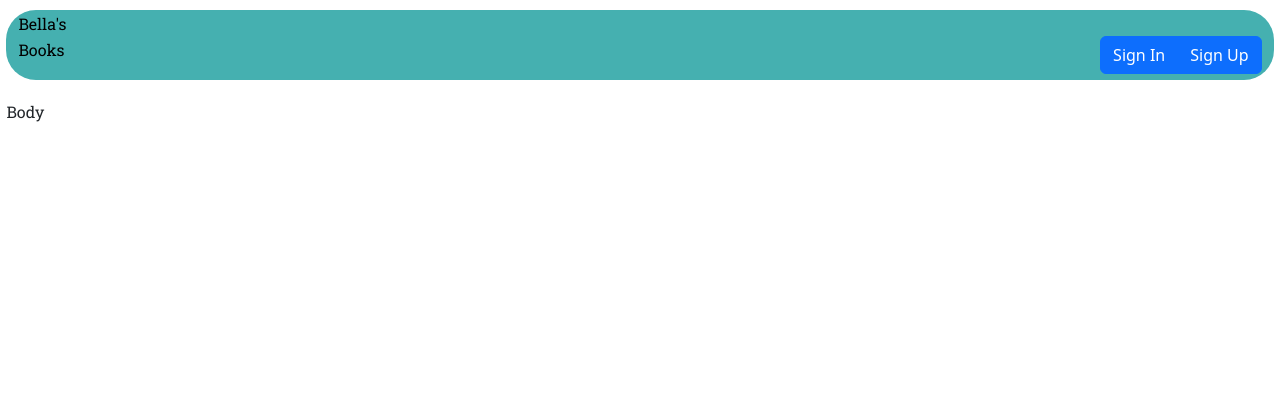
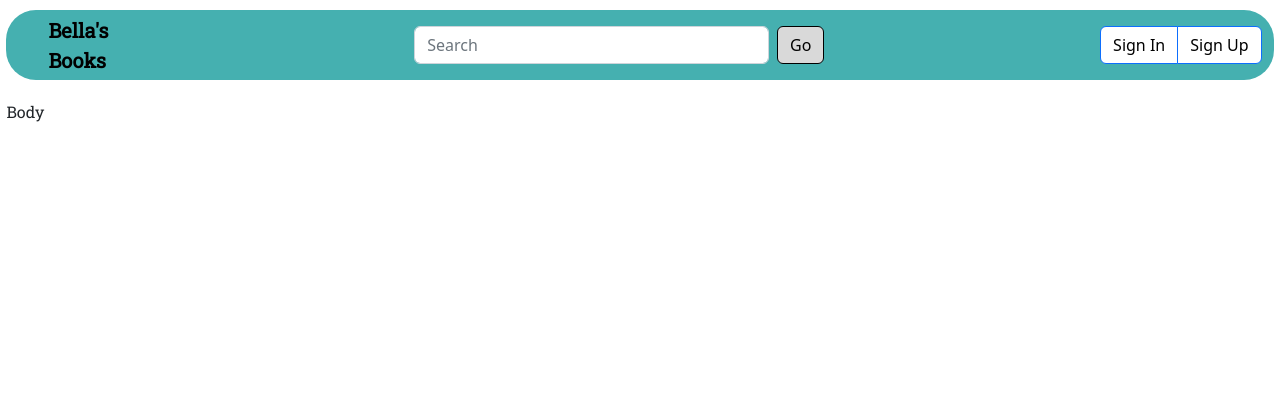
Before and after one commit to HenryW-C/bookshop, a PHP site: page /bookshop/homepage.php in a window 1280 px wide. Shown: the top 420 px of the page. Run offline with PHP 8.4, Linux system fonts and the light colour scheme.

Commit message:
redone navbr styling

```diff
--- a/basket.php
+++ b/basket.php
@@ -28,6 +28,12 @@ if (!isset($_SESSION['UserType'])) {
     <div class="navbar_top">
         <div class="container-fluid">
             <a class="logo" class="button" href="/bookshop/homepage.php">Bella's<br>Books </a>
+            <div class="search-bar">
+                <form class="d-flex">
+                <input class="form-control me-2" type="search" placeholder="Search" aria-label="Search">
+                <button class="btn btn-outline-success" type="submit">Go</button>
+                </form>
+            </div>
             <span>
             <div class="float-end">
                 <div  class="btn-group" role="group" aria-label="Basic example">
--- a/homepage.php
+++ b/homepage.php
@@ -15,7 +15,15 @@
     <!-- top navbar -->
     <div class="navbar_top">
         <div class="container-fluid">
-            <a class="logo" class="button" href="/bookshop/homepage.php">Bella's<br>Books </a>
+            <a class="logo" type="button" href="/bookshop/homepage.php">Bella's<br>Books </a>
+
+            <div class="search-bar">
+                <form class="d-flex">
+                <input class="form-control me-2" type="search" placeholder="Search" aria-label="Search">
+                <button class="btn btn-outline-success" type="submit">Go</button>
+                </form>
+            </div>
+
             <span>
             <div class="float-end">
                 <div  class="btn-group" role="group" aria-label="Basic example">
--- a/stylesheet.css
+++ b/stylesheet.css
@@ -13,8 +13,7 @@
 
 /* top navigation bar */
 .navbar_top {
-  overflow: hidden;
-  background-color: #45B0B0;
+  background-color: #45B0B0 !important;  /* Increase specificity */
   position: fixed;
   top: 10px;
   right: 0.5%;
@@ -22,6 +21,46 @@
   width: 99%;
   height: 70px;
   border-radius: 30px;
+}
+
+.navbar_top .container-fluid {
+  display: flex;
+  justify-content: space-between;
+  align-items: center;
+  height: 100%;
+}
+
+.navbar_top .logo {
+  font-family: 'Roboto Slab';
+  color: #000000;
+  text-align: left;
+  text-decoration: none;
+  vertical-align: middle;
+  font-size: 20px;
+  font-weight: bold;
+  text-decoration: none;
+  margin: 30px;
+}
+
+.navbar_top .search-bar {
+  width: 33%;
+}
+
+.navbar_top .search-bar .btn{
+  color: #000000;
+  background-color:#D9D9D9;
+  border-color:#000000;
+}
+
+.navbar_top .float-end {
+  display: flex;
+  align-items: center;
+  gap: 10px;
+}
+
+.navbar_top .btn-primary {
+  background-color: #fff;
+  color: #000000;
 }
 
 /* main content - margins avoid overlay */
@@ -38,15 +77,6 @@
   padding: 0%;
 }
 
-/* logo */
-.logo {
-  font-family: 'Roboto Slab';
-  color: #000000;
-  text-align: left;
-  text-decoration: none;
-  vertical-align: middle;
-}
-
 /* custom columns for account pages */
 .custom-column {
   background-color: #f4f4f4;
```
Also changed, not shown: admin_account.php (+6 -1 lines). Lines whose indentation alone changed are shown as unchanged.
